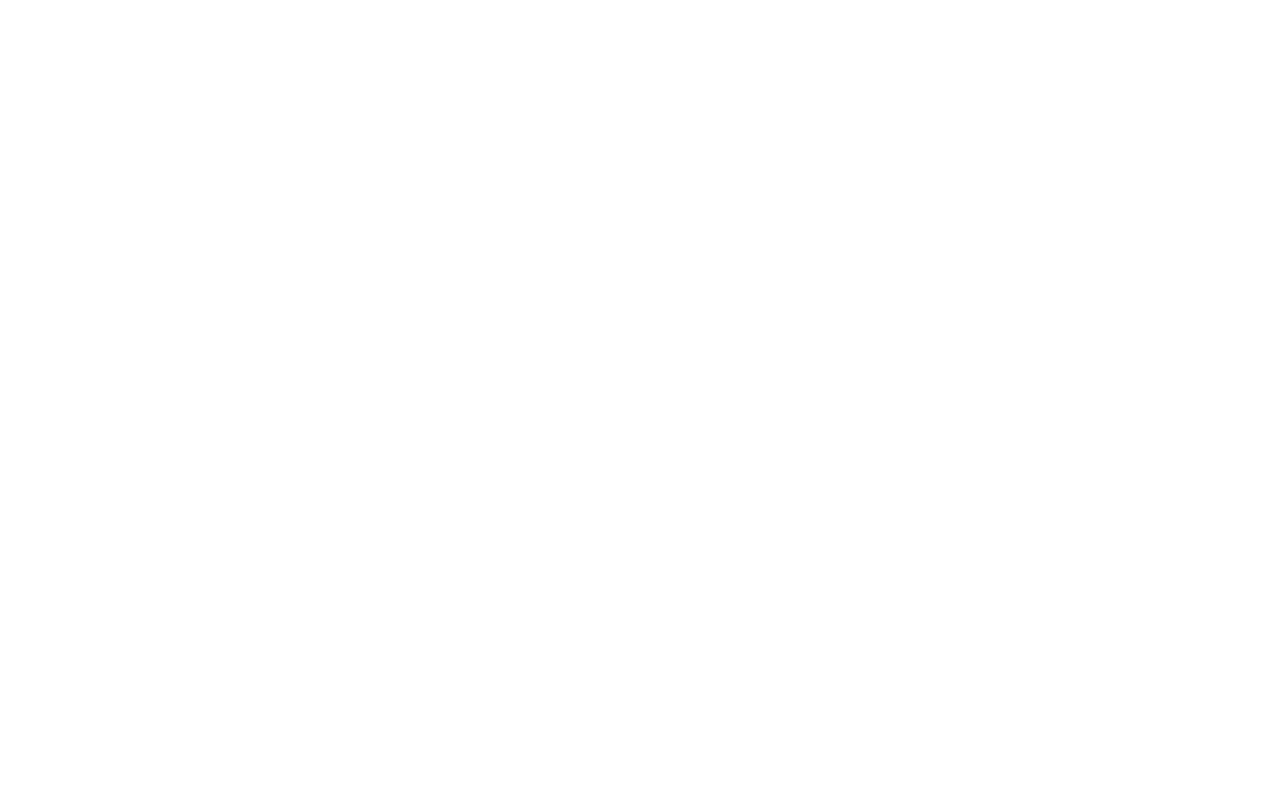
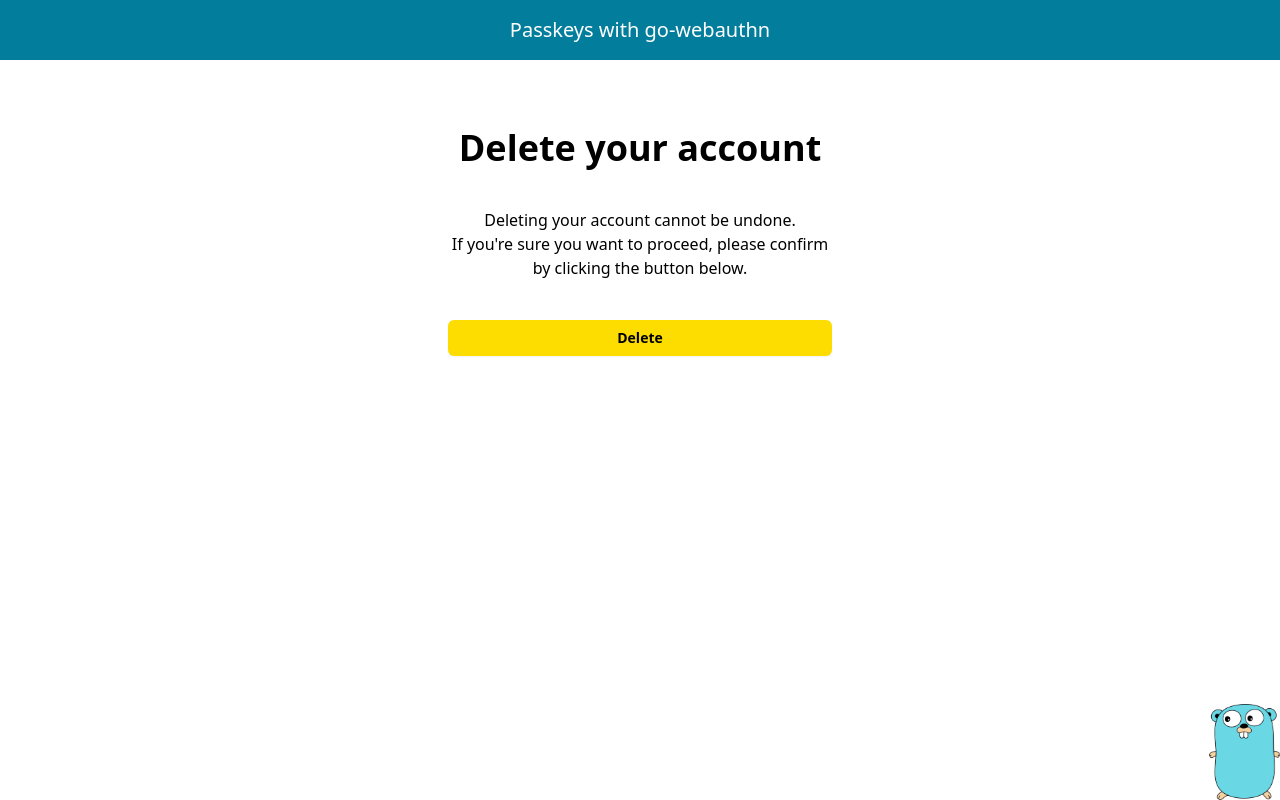
Before and after one commit to shangsuru/passkey-demo, a React (Vite) app in the folder client/: page /delete_account in a window 1280 px wide. Before the commit this address had no page. Built offline with nearby package versions, Linux system fonts and the light colour scheme.

Commit message:
Add stub for delete account page

```diff
--- a/client/src/App.tsx
+++ b/client/src/App.tsx
@@ -3,6 +3,7 @@
 import Login from "./pages/Login.tsx";
 import Register from "./pages/Register.tsx";
 import Homepage from "./pages/Homepage.tsx";
+import DeleteAccount from "./pages/DeleteAccount.tsx";
 import ManagePasskeys from "./pages/ManagePasskeys.tsx";
 
 function App(): React.ReactElement {
@@ -13,6 +14,8 @@
         <Route path="/sign-up" element={<Register />} />
         <Route path="/home" element={<Homepage />} />
         <Route path="/passkeys" element={<ManagePasskeys />} />
+        <Route path="/delete_account" element={<DeleteAccount />} />
+        <Route path="*" element={<div>404 Not Found</div>} />
       </Routes>
     </Router>
   );
--- /dev/null
+++ b/client/src/pages/DeleteAccount.tsx
@@ -0,0 +1,19 @@
+import React from "react";
+import { Layout } from "../components/layout/Layout";
+import { Button } from "../components/input/Button.tsx";
+
+export default function DeleteAccount(): React.ReactElement {
+  return (
+    <Layout title="Delete your account">
+      <div>Deleting your account cannot be undone.</div>
+      <div className="mb-10">
+        If you're sure you want to proceed, please confirm by clicking the
+        button below.
+      </div>
+      <Button
+        onClickFunc={() => alert("Not yet implemented")}
+        buttonText="Delete"
+      />
+    </Layout>
+  );
+}
--- a/client/src/pages/Homepage.tsx
+++ b/client/src/pages/Homepage.tsx
@@ -5,7 +5,7 @@
 
 const MenuItems = [
   { title: "Manage Passkeys", link: "/passkeys" },
-  { title: "Delete Account", link: "#" },
+  { title: "Delete Account", link: "/delete_account" },
 ];
 
 export default function Homepage(): React.ReactElement {
```
Also changed, not shown: 1 other file (tests, documents, lock files or other folders).
